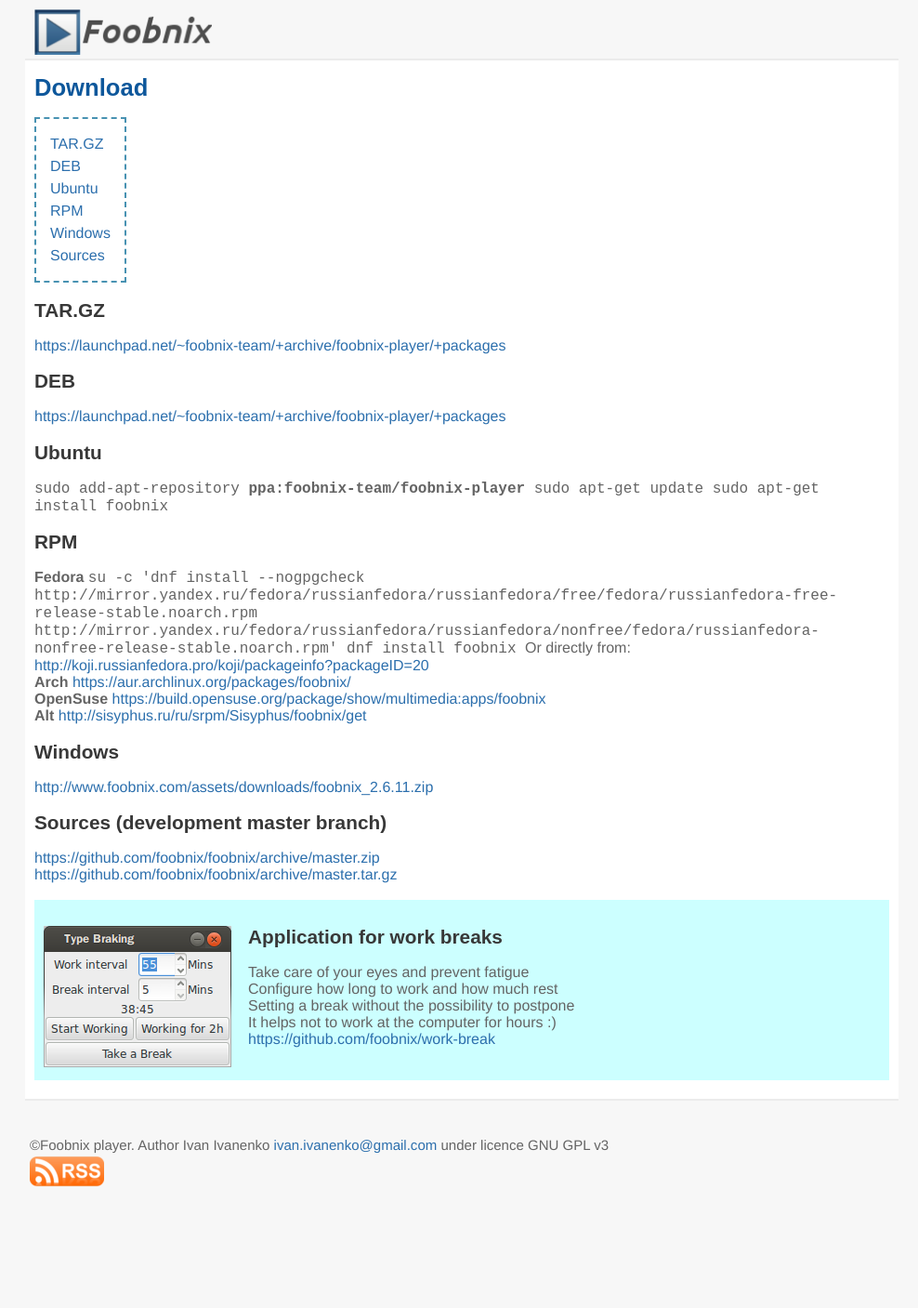
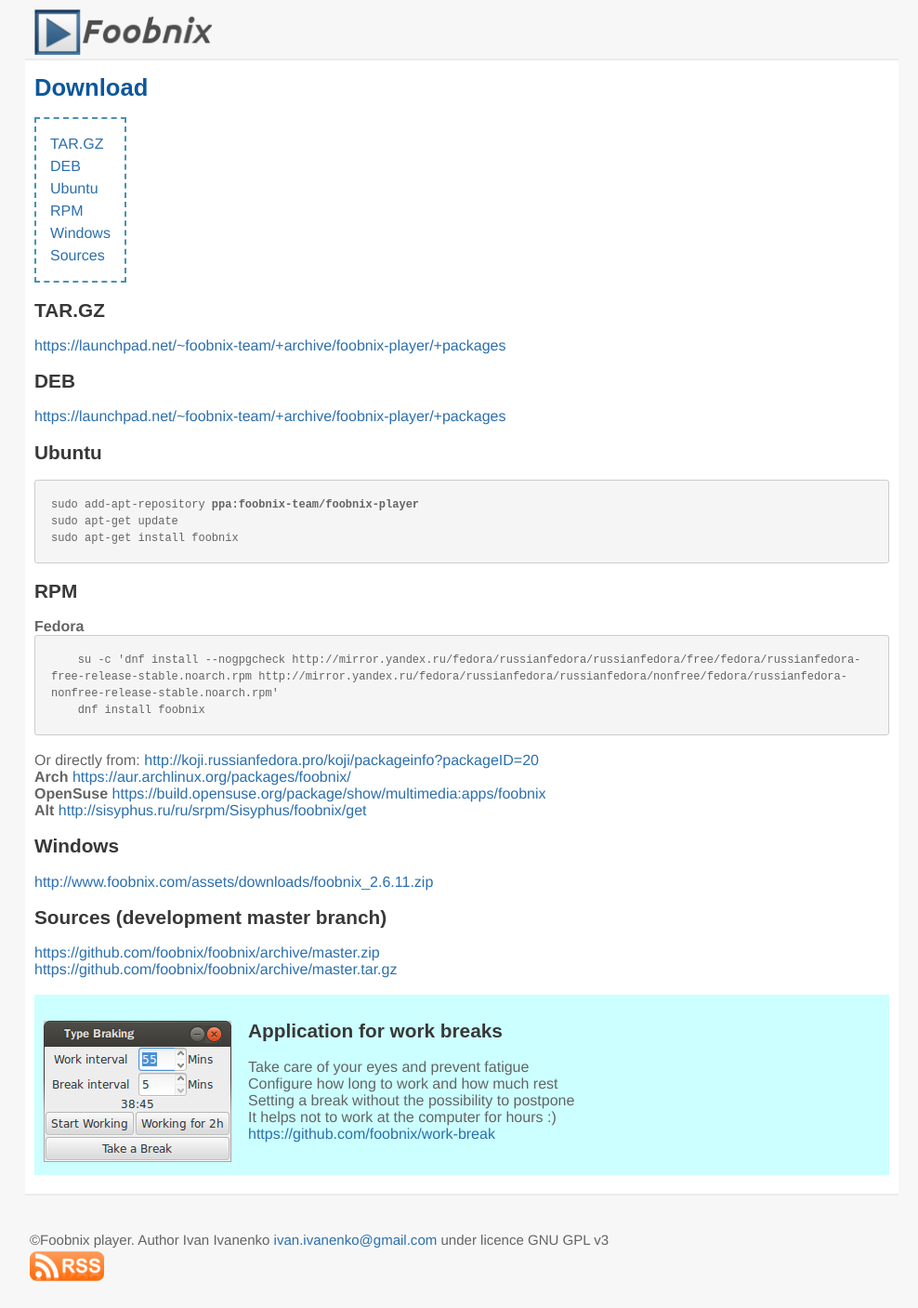
Before and after one commit to foobnix/foobnix.github.io, a Jekyll site: the page built from en/download.html, in a window 1280 px wide. Shown: the whole page at 93% size, without its empty margins (143-1131 px from the left). Built offline with Jekyll 4.4.1, drawn with Linux system fonts in a browser that asks for light colours; some web fonts are replaced; Markdown is read by kramdown in place of the engine named in the settings; before the commit the page ends 1305 px from its top, so only the background shows below that.

Commit message:
Косметические правки

```diff
--- a/en/download.html
+++ b/en/download.html
@@ -22,18 +22,18 @@ title: Download
 <a target="_blank" href="https://launchpad.net/~foobnix-team/+archive/foobnix-player/+packages">https://launchpad.net/~foobnix-team/+archive/foobnix-player/+packages</a>
 
 <h2><a name="ubuntu">Ubuntu</a></h2>
-<code>
+<pre>
 sudo add-apt-repository <b>ppa:foobnix-team/foobnix-player</b>
 sudo apt-get update
 sudo apt-get install foobnix
-</code>
+</pre>
 
 <h2><a name="RPM">RPM</a></h2>
 <b>Fedora</b>
-<code>
+<pre>
     su -c 'dnf install --nogpgcheck http://mirror.yandex.ru/fedora/russianfedora/russianfedora/free/fedora/russianfedora-free-release-stable.noarch.rpm http://mirror.yandex.ru/fedora/russianfedora/russianfedora/nonfree/fedora/russianfedora-nonfree-release-stable.noarch.rpm'
     dnf install foobnix
-</code>
+</pre>
 Or directly from:
 <a target="_blank" href="http://koji.russianfedora.pro/koji/packageinfo?packageID=20">http://koji.russianfedora.pro/koji/packageinfo?packageID=20</a></br>
 <b>Arch</b>
```
Also changed, not shown: ru/download.html (+4 -4 lines).
